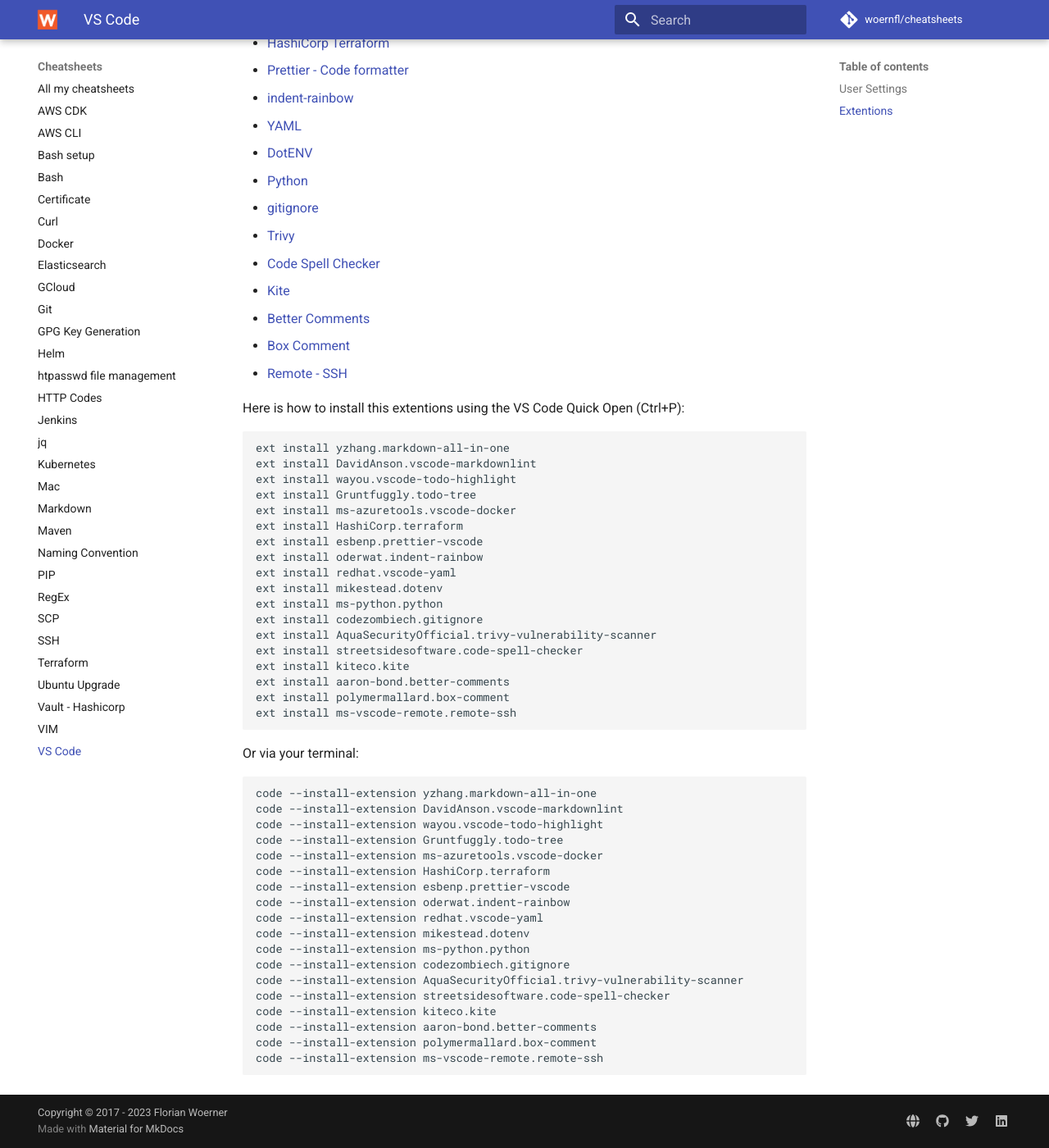
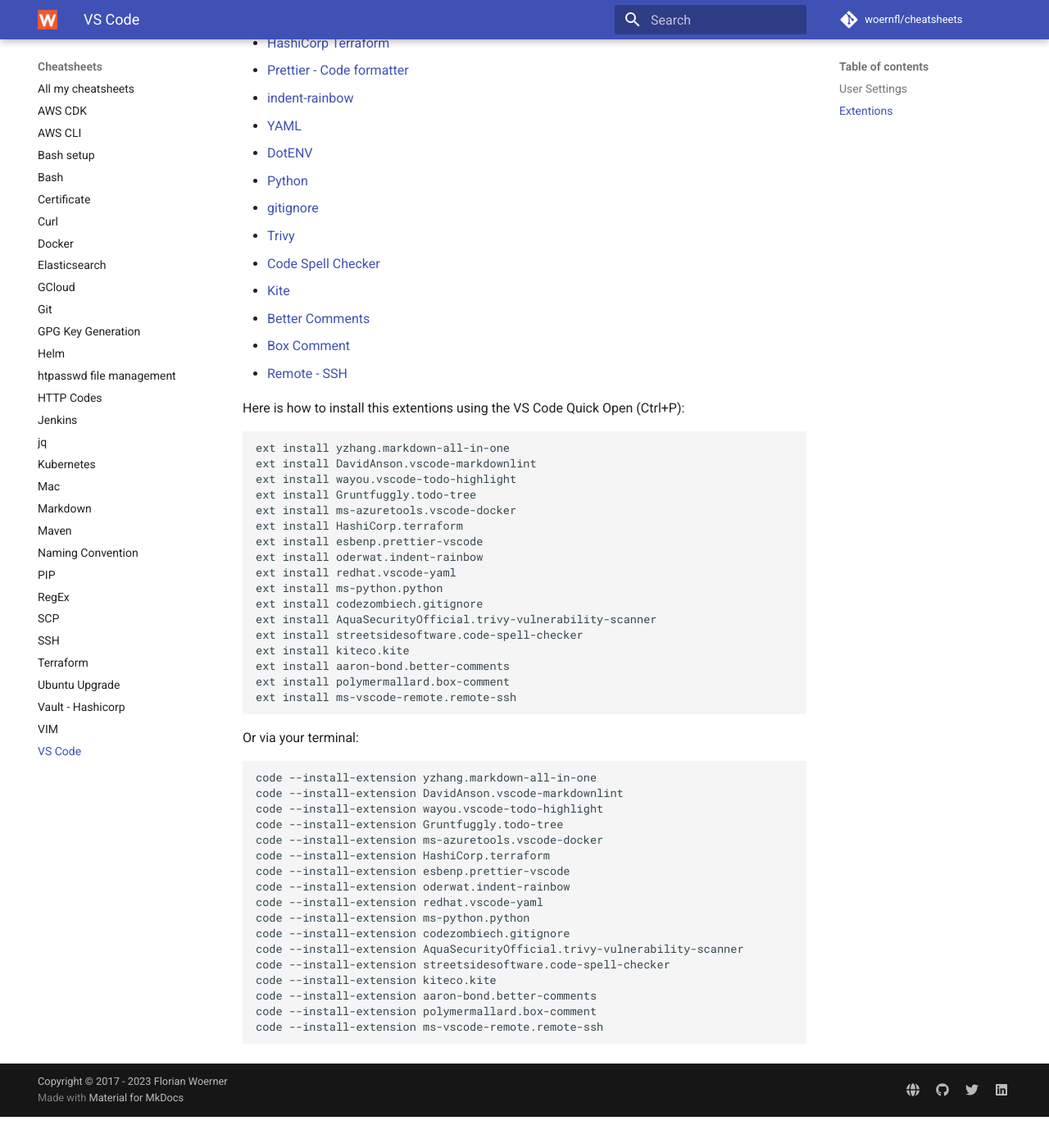
Before and after one commit to woernfl/cheatsheets, an MkDocs documentation site: the page built from docs/vs-code.md, in a window 1280 px wide and 1400 px high, scrolled down 1182 px. Shown: the whole window at 82% size. Built offline with MkDocs 1.6.1 and Material for MkDocs 9.7.7, drawn with Linux system fonts in a browser that asks for light colours; comment, search, counter and statistics services are not loaded; after the commit the page ends 2544 px from its top, so only the background shows below that.

Commit message:
Update vs-code.md (#91)

```diff
--- a/docs/vs-code.md
+++ b/docs/vs-code.md
@@ -75,7 +75,6 @@
 ext install esbenp.prettier-vscode
 ext install oderwat.indent-rainbow
 ext install redhat.vscode-yaml
-ext install mikestead.dotenv
 ext install ms-python.python
 ext install codezombiech.gitignore
 ext install AquaSecurityOfficial.trivy-vulnerability-scanner
@@ -98,7 +97,6 @@
 code --install-extension esbenp.prettier-vscode
 code --install-extension oderwat.indent-rainbow
 code --install-extension redhat.vscode-yaml
-code --install-extension mikestead.dotenv
 code --install-extension ms-python.python
 code --install-extension codezombiech.gitignore
 code --install-extension AquaSecurityOfficial.trivy-vulnerability-scanner
```
